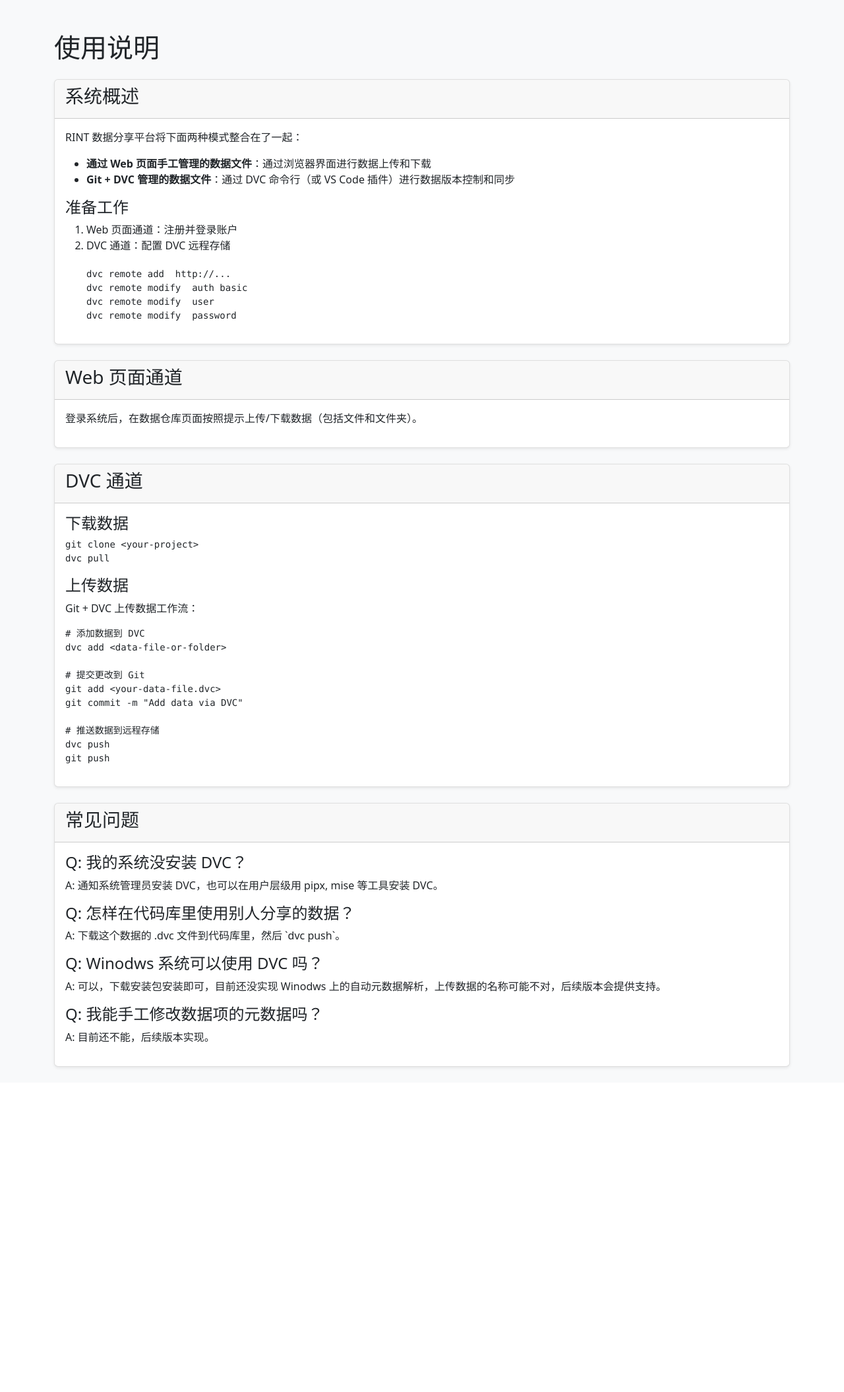
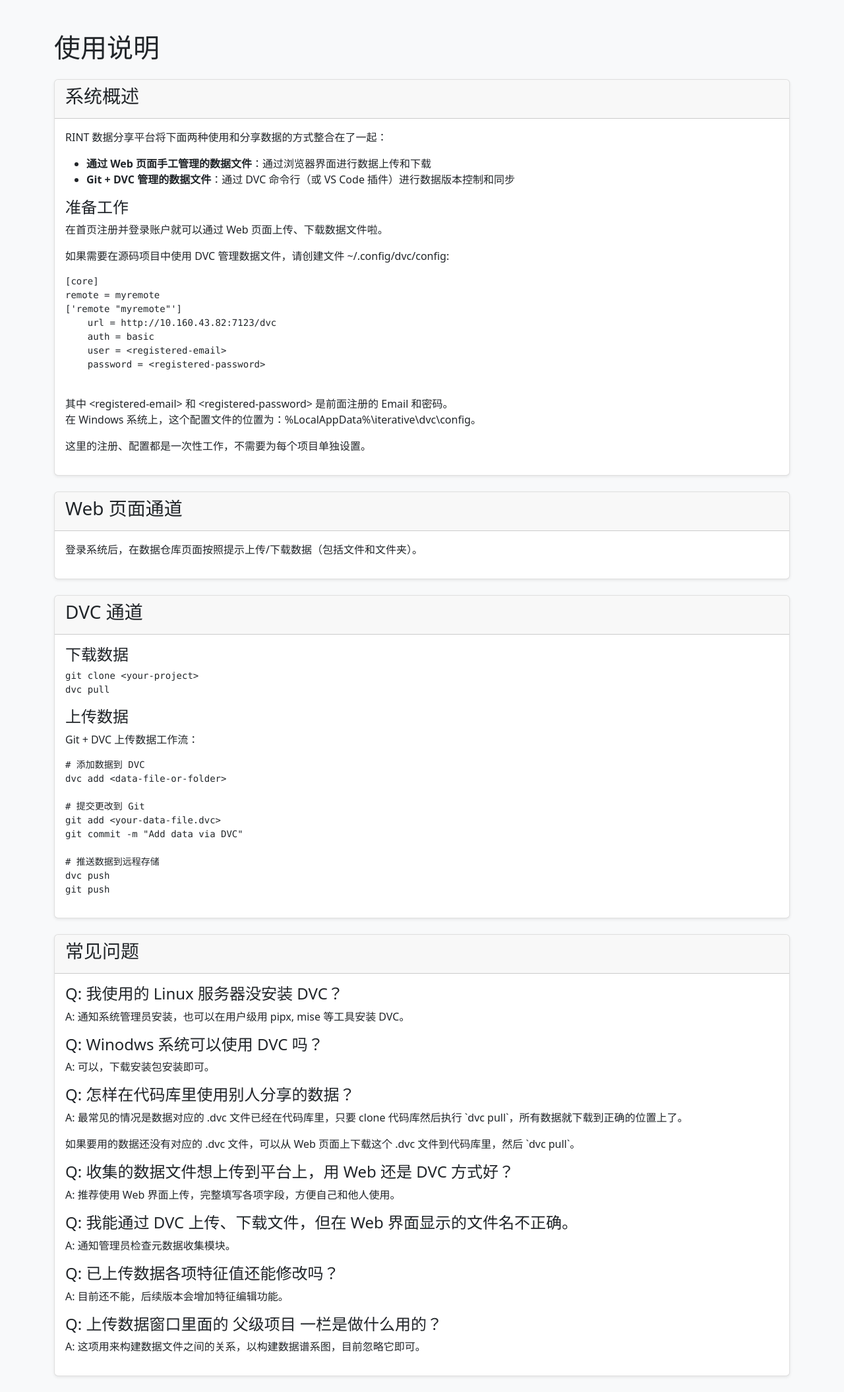
Before and after one commit to hillstoneLeo/rint-data-manager, a FastAPI app: page /usage in a window 1280 px wide. Shown: the part 56-2166 px from the top of the page at 66% size. Before the commit the page ends 1676 px from the top, so only its background shows below. Run offline with FastAPI, Linux system fonts and the light colour scheme; some libraries are stand-ins or nearby versions.

Commit message:
update intro doc

```diff
--- a/backend/main.py
+++ b/backend/main.py
@@ -10,6 +10,7 @@ from .routers.log import router as log_router
 from .routers.dvc_remote import router as dvc_remote_router
 from .auth import get_current_user_for_template
 from .config import config
+import re
 
 app = FastAPI(title="RINT Data Manager", version="0.1.0")
 
@@ -147,9 +148,19 @@ async def admin_page(request: Request, db: Session = Depends(get_db)):
 @app.get("/usage", response_class=HTMLResponse)
 async def usage_page(request: Request, db: Session = Depends(get_db)):
     current_user = get_current_user_for_template(request, db)
+    # Extract public server URL from allowed_origins
+    allowed_origins = config.cors.get('allowed_origins', [])
+    server_url = "http://localhost:7123"  # Default fallback
+
+    for origin in allowed_origins:
+        if not re.match(r'http://(localhost|127\.0\.0\.1)', origin):
+            server_url = origin
+            break
+
     return templates.TemplateResponse("usage.html", {
         "request": request,
-        "current_user": current_user
+        "current_user": current_user,
+        "server_url": server_url
     })
 
 
--- a/templates/usage.html
+++ b/templates/usage.html
@@ -44,23 +44,27 @@
                         <h3>系统概述</h3>
                     </div>
                     <div class="card-body">
-                        <p>RINT 数据分享平台将下面两种模式整合在了一起：</p>
+                        <p>RINT 数据分享平台将下面两种使用和分享数据的方式整合在了一起：</p>
                         <ul>
                             <li><strong>通过 Web 页面手工管理的数据文件</strong>：通过浏览器界面进行数据上传和下载</li>
                             <li><strong>Git + DVC 管理的数据文件</strong>：通过 DVC 命令行（或 VS Code 插件）进行数据版本控制和同步</li>
                         </ul>
 
                         <h4>准备工作</h4>
-                        <ol>
-                            <li>Web 页面通道：注册并登录账户</li>
-                            <li>DVC 通道：配置 DVC 远程存储
-                              <pre><code>
-dvc remote add <remote-name> http://...
-dvc remote modify <remote-name> auth basic
-dvc remote modify <remote-name> user <my-username>
-dvc remote modify <remote-name> password <my-password></code></pre>
-                            </li>
-                        </ol>
+                        <p>在首页注册并登录账户就可以通过 Web 页面上传、下载数据文件啦。</p>
+                        <p>如果需要在源码项目中使用 DVC 管理数据文件，请创建文件 ~/.config/dvc/config:
+                        <pre><code>[core]
+remote = myremote
+['remote "myremote"']
+    url = {{ server_url }}/dvc
+    auth = basic
+    user = &lt;registered-email&gt;
+    password = &lt;registered-password&gt;
+                              </code></pre>
+其中 &lt;registered-email&gt; 和 &lt;registered-password&gt; 是前面注册的 Email 和密码。
+<p>在 Windows 系统上，这个配置文件的位置为：%LocalAppData%\iterative\dvc\config。</p>
+<p>这里的注册、配置都是一次性工作，不需要为每个项目单独设置。</p>
+                        </p>
                     </div>
                 </div>
 
@@ -102,17 +106,27 @@ git push</code></pre>
                         <h3>常见问题</h3>
                     </div>
                     <div class="card-body">
-                        <h4>Q: 我的系统没安装 DVC？</h4>
-                        <p>A: 通知系统管理员安装 DVC，也可以在用户层级用 pipx, mise 等工具安装 DVC。</p>
+                        <h4>Q: 我使用的 Linux 服务器没安装 DVC？</h4>
+                        <p>A: 通知系统管理员安装，也可以在用户级用 pipx, mise 等工具安装 DVC。</p>
+
+                        <h4>Q: Winodws 系统可以使用 DVC 吗？</h4>
+                        <p>A: 可以，下载安装包安装即可。</p>
 
                         <h4>Q: 怎样在代码库里使用别人分享的数据？</h4>
-                        <p>A: 下载这个数据的 .dvc 文件到代码库里，然后 `dvc push`。</p>
+                        <p>A: 最常见的情况是数据对应的 .dvc 文件已经在代码库里，只要 clone 代码库然后执行 `dvc pull`，所有数据就下载到正确的位置上了。
+                        <p>如果要用的数据还没有对应的 .dvc 文件，可以从 Web 页面上下载这个 .dvc 文件到代码库里，然后 `dvc pull`。</p></p>
 
-                        <h4>Q: Winodws 系统可以使用 DVC 吗？</h4>
-                        <p>A: 可以，下载安装包安装即可，目前还没实现 Winodws 上的自动元数据解析，上传数据的名称可能不对，后续版本会提供支持。</p>
+                        <h4>Q: 收集的数据文件想上传到平台上，用 Web 还是 DVC 方式好？</h4>
+                        <p>A: 推荐使用 Web 界面上传，完整填写各项字段，方便自己和他人使用。
 
-                        <h4>Q: 我能手工修改数据项的元数据吗？</h4>
-                        <p>A: 目前还不能，后续版本实现。</p>
+                        <h4>Q: 我能通过 DVC 上传、下载文件，但在 Web 界面显示的文件名不正确。</h4>
+                        <p>A: 通知管理员检查元数据收集模块。</p>
+
+                        <h4>Q: 已上传数据各项特征值还能修改吗？</h4>
+                        <p>A: 目前还不能，后续版本会增加特征编辑功能。</p>
+
+                        <h4>Q: 上传数据窗口里面的 父级项目 一栏是做什么用的？</h4>
+                        <p>A: 这项用来构建数据文件之间的关系，以构建数据谱系图，目前忽略它即可。</p>
                     </div>
                 </div>
             </div>
```
